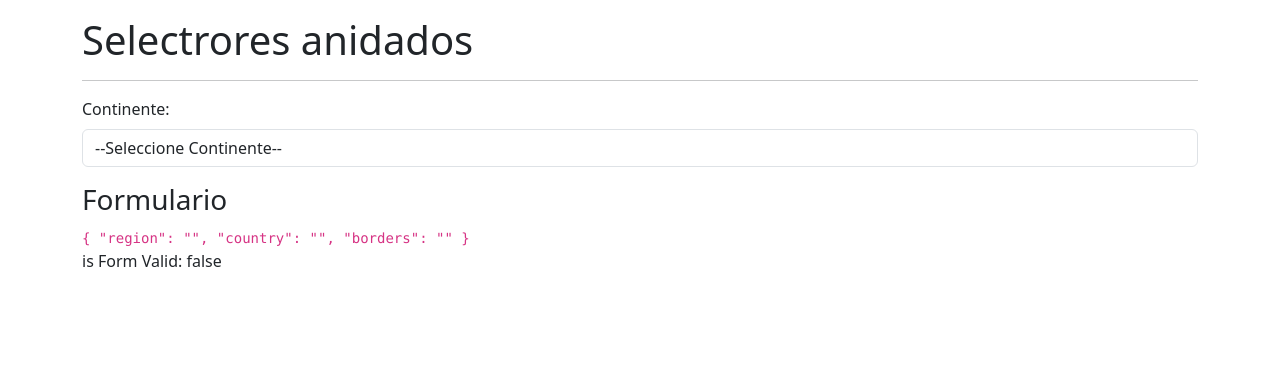
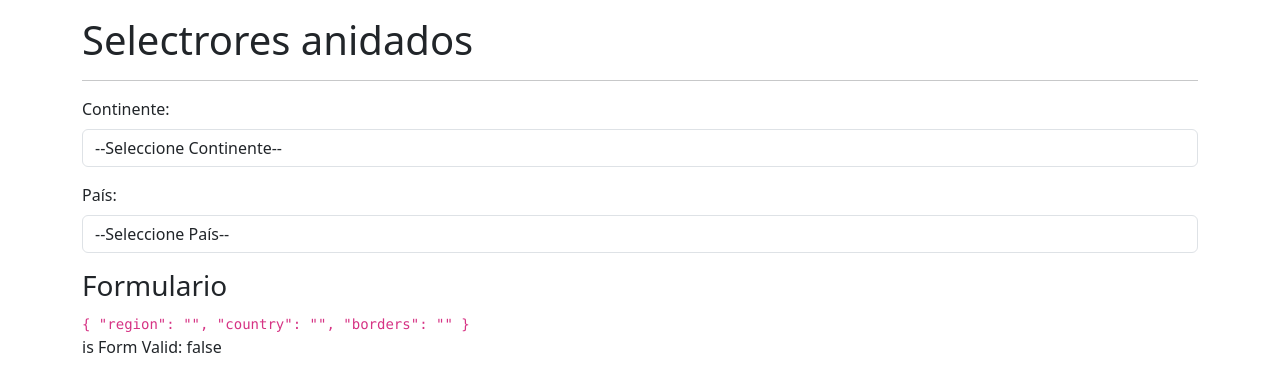
Before and after one commit to theRobert174/NgU-Selectores, an Angular app: page /selector/selector in a window 1280 px wide. Shown: the top 392 px of the page. Built offline with nearby package versions, Linux system fonts and the light colour scheme.

Commit message:
second selector

```diff
--- a/src/app/countries/interfaces/country.interfaces.ts
+++ b/src/app/countries/interfaces/country.interfaces.ts
@@ -157,3 +157,9 @@
   Europe = 'Europe',
   Oceania = 'Oceania'
 }
+
+export interface SmallCountry {
+  name: string;
+  cca3: string;
+  borders: string[];
+}
--- a/src/app/countries/pages/selector-page/selector-page.component.html
+++ b/src/app/countries/pages/selector-page/selector-page.component.html
@@ -12,6 +12,16 @@
       </select>
     </div>
   </div>
+
+  <div class="row mb-3">
+    <div class="col">
+      <label class="form-label">País: </label>
+      <select formControlName="region" class="form-control">
+        <option value="">--Seleccione País--</option>
+        <option *ngFor="let region of regions" [value]="region">{{region}}</option>
+      </select>
+    </div>
+  </div>
 </form>
 
 <h3>Formulario</h3>
--- a/src/app/countries/pages/selector-page/selector-page.component.ts
+++ b/src/app/countries/pages/selector-page/selector-page.component.ts
@@ -1,4 +1,4 @@
-import { Component } from '@angular/core';
+import { Component, OnInit } from '@angular/core';
 import { FormBuilder, FormGroup, Validators } from '@angular/forms';
 import { CountriesService } from '../../services/countries.service';
 import { Region } from '../../interfaces/country.interfaces';
@@ -9,7 +9,7 @@
   styles: [
   ]
 })
-export class SelectorPageComponent {
+export class SelectorPageComponent implements OnInit{
 
 
   public myForm: FormGroup = this.fb.group({
@@ -20,8 +20,18 @@
 
   constructor( private fb : FormBuilder, private countriesService:CountriesService ) { }
 
+  ngOnInit(): void {
+    this.onRegionChange();
+  }
+
   get regions(): Region[] {
     return this.countriesService.regions;
   }
 
+  onRegionChange(): void {
+    this.myForm.get('region')!.valueChanges.subscribe( region => {
+      console.log({region})
+    })
+  }
+
 }
--- a/src/app/countries/services/countries.service.ts
+++ b/src/app/countries/services/countries.service.ts
@@ -1,5 +1,5 @@
 import { Injectable } from '@angular/core';
-import { Region } from '../interfaces/country.interfaces';
+import { Region, SmallCountry } from '../interfaces/country.interfaces';
 
 @Injectable({
   providedIn: 'root'
@@ -13,4 +13,8 @@
   get regions(): Region[] {
     return [...this._region];
   }
+
+  getCountriesByRegion( region: Region) : SmallCountry[] {
+    return [];
+  }
 }
```
